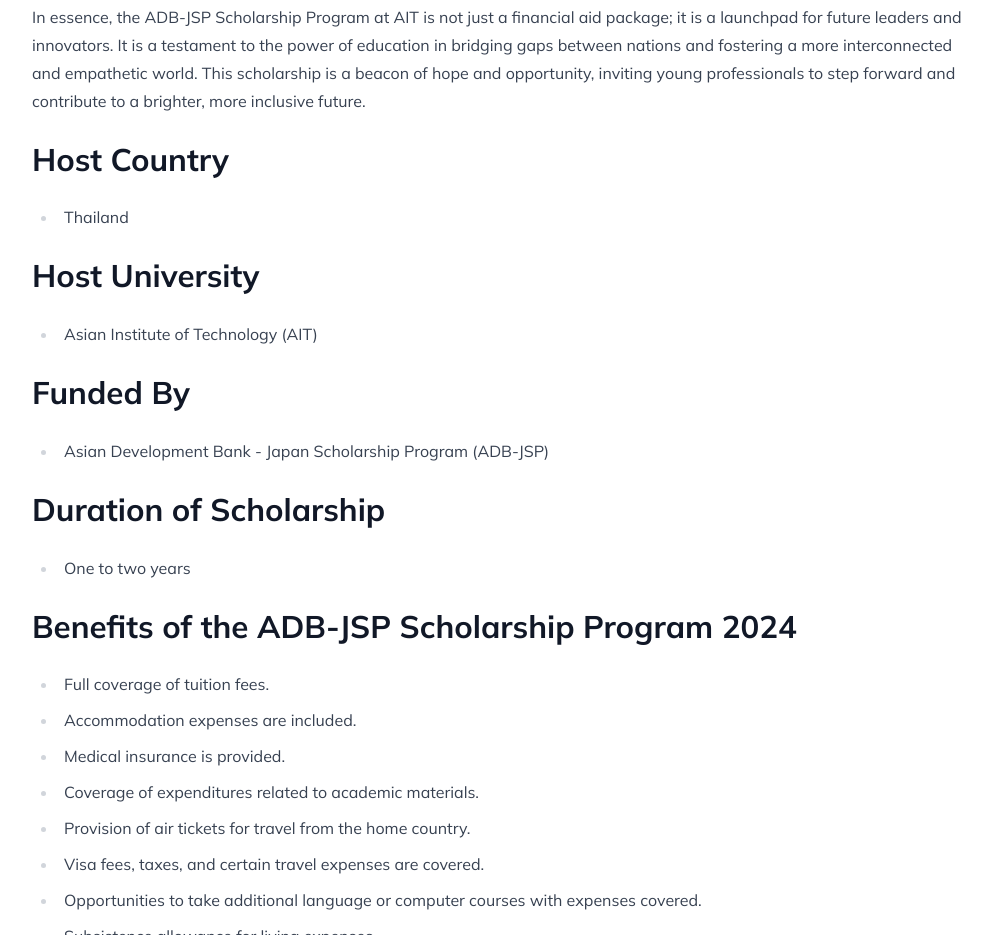
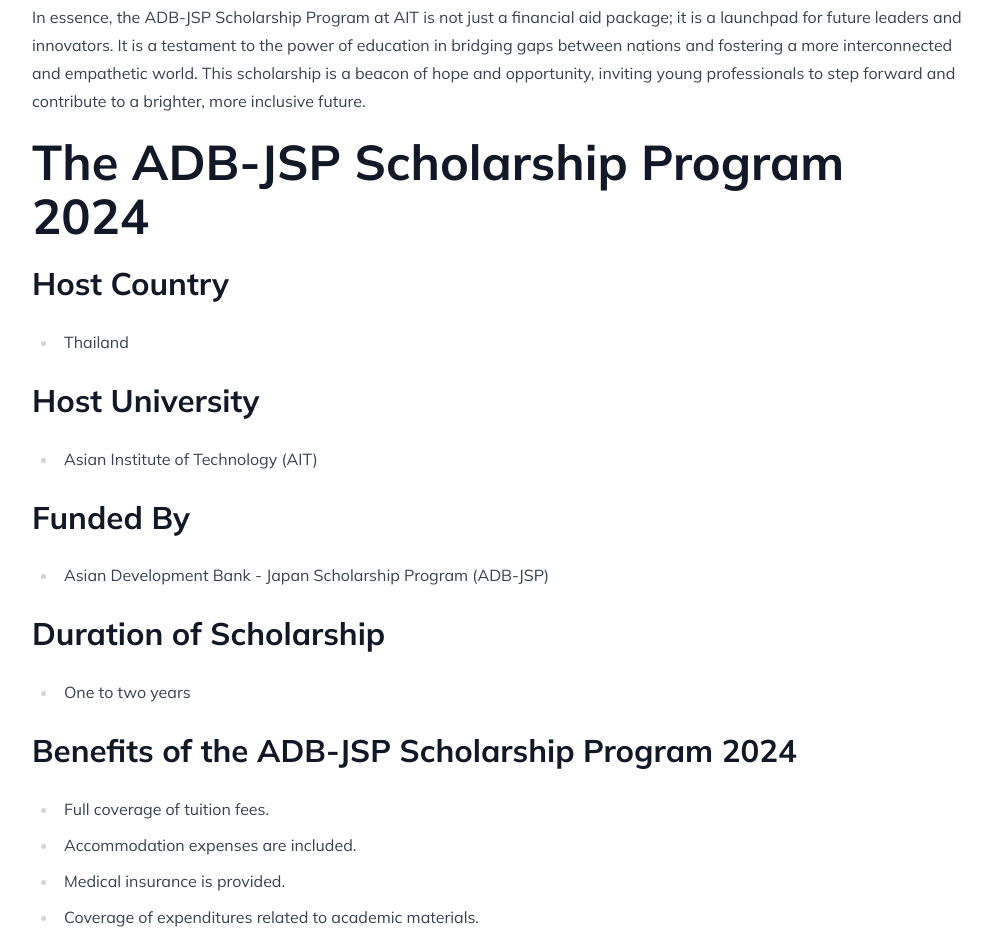
Before and after one commit to farhan-ezaz/findmyscholarship, an Astro site: page /the-adb-jsp-scholarship-program-2024-study-in-thailand in a window 1280 px wide. Shown: the part 1490-2425 px from the top of the page, without its empty margins (140-1132 px from the left). Built offline with nearby package versions, Linux system fonts and the light colour scheme; Astro itself is replaced by a stand-in of ours; some packages are replaced by stand-ins of ours; what tailwind-bootstrap-grid would draw is missing.

Commit message:
Update Posts “the-adb-jsp-scholarship-program-2024-study-in-thailand”

```diff
--- a/src/content/posts/the-adb-jsp-scholarship-program-2024-study-in-thailand.md
+++ b/src/content/posts/the-adb-jsp-scholarship-program-2024-study-in-thailand.md
@@ -19,6 +19,8 @@
 The selection process for the ADB-JSP Scholarship is competitive, seeking candidates who demonstrate not only academic excellence but also the drive to solve real-world problems. The application process is entirely online, streamlining the procedure for candidates worldwide. During their stay at AIT, students will immerse themselves in an intensive learning environment, which is expected to last up to two years. This period is crucial for their academic and personal growth, as they will be mentored by top-ranked faculty and collaborate with peers from various international backgrounds.
 
 In essence, the ADB-JSP Scholarship Program at AIT is not just a financial aid package; it is a launchpad for future leaders and innovators. It is a testament to the power of education in bridging gaps between nations and fostering a more interconnected and empathetic world. This scholarship is a beacon of hope and opportunity, inviting young professionals to step forward and contribute to a brighter, more inclusive future.
+
+# The ADB-JSP Scholarship Program 2024
 
 ### **Host Country**
 
```
